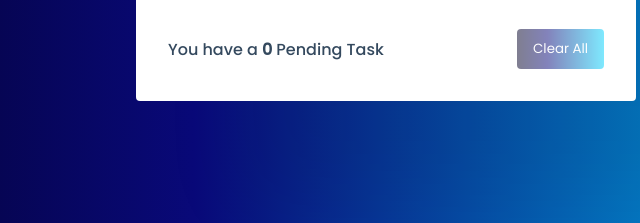
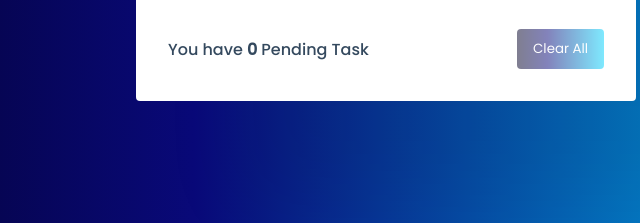
Before and after one commit to Ashik-Mahmud/todo-app, a plain HTML site: page index.html in a window 1280 px wide. Shown: the part 422-645 px from the top of the page, 254-894 px from the left. Drawn offline with Linux system fonts and the light colour scheme.

Commit message:
simple speling check and resolved

```diff
--- a/index.html
+++ b/index.html
@@ -33,7 +33,7 @@
             </div>
         </div>
         <div class="todo-footer">
-            <span class="text">You have a <b class="countItem">0</b> Pending Task</span>
+            <span class="text">You have  <b class="countItem">0</b> Pending Task</span>
             <button class="clearall">Clear All</button>
         </div>
     </div>
```
